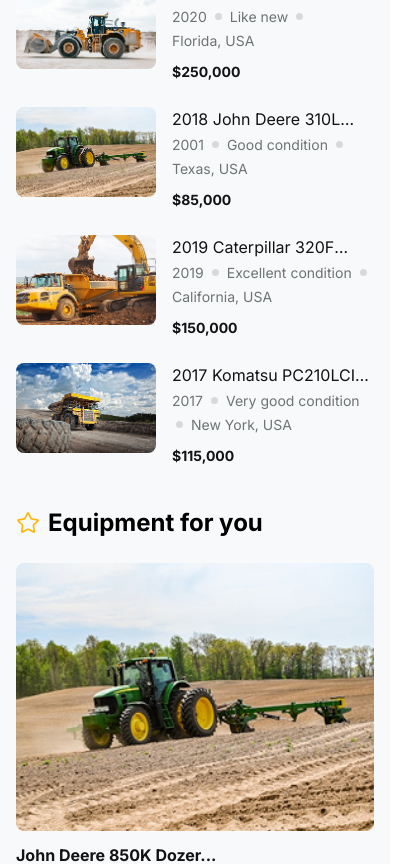
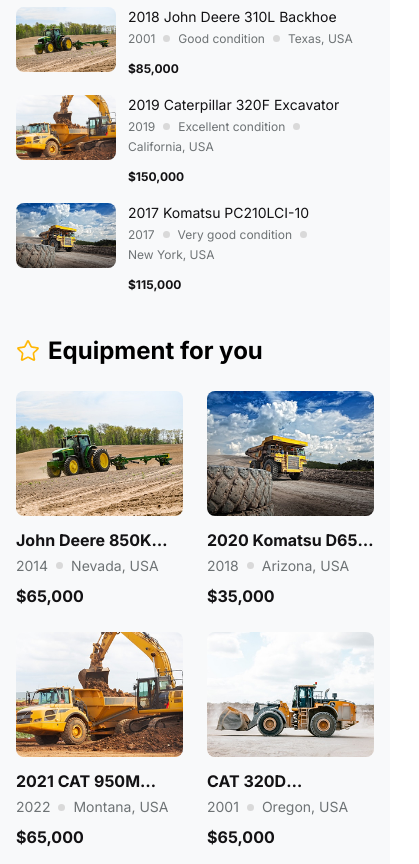
Before and after one commit to mountbox-ui/EZ-Trade-Machinery, a React (Vite) app: page / in a window 390 px wide. Shown: the part 4052-4916 px from the top of the page, 419 px wide, since content can reach past the window. Built offline with nearby package versions, Linux system fonts and the light colour scheme.

Commit message:
responsive issues

```diff
--- a/src/components/EquipmentForYou.jsx
+++ b/src/components/EquipmentForYou.jsx
@@ -51,7 +51,7 @@
         </div>
       </div>
 
-      <div className="grid grid-cols-1 sm:grid-cols-2 lg:grid-cols-4 gap-6">
+      <div className="grid grid-cols-2 sm:grid-cols-2 lg:grid-cols-4 gap-6">
         {items.map((item) => (
           <div key={item.id} className="group cursor-pointer">
             <div className="relative rounded-[8px] overflow-hidden mb-3">
--- a/src/components/Footer.jsx
+++ b/src/components/Footer.jsx
@@ -65,7 +65,7 @@
           <div className="lg:col-span-1">
             {/* Logo */}
             <div className="mb-12">
-              <div className="inline-flex items-center gap-3 p-3">
+              <div className="inline-flex items-center gap-3 p-0 md:p-3">
                 <img src={logo} alt="EZ Trade Machinery" className="h-[104px] w-[118px]" />
               </div>
             </div>
@@ -160,20 +160,20 @@
             </div>
 
             {/* Subscribe to Newsletter */}
-            <div className="flex-1 lg:max-w-md overflow-hidden">
+            <div className="w-full lg:flex-1 lg:max-w-md">
               <h3 className="font-inter text-white font-normal text-lg mb-4">Subscribe to Newsletter</h3>
-              <form onSubmit={handleSubscribe} className="flex gap-2">
+              <form onSubmit={handleSubscribe} className="flex flex-col sm:flex-row gap-2">
                 <input
                   type="email"
                   placeholder="Enter your email"
                   value={email}
                   onChange={(e) => setEmail(e.target.value)}
-                  className="flex-1 px-4 py-2 rounded-lg bg-[#FFFFFF1A] text-white placeholder-gray-400 border border-[#FFFFFF33] focus:outline-none focus:ring-2 focus:ring-[#FFB703] focus:border-transparent"
+                  className="flex-1 min-w-0 px-3 sm:px-4 py-2 text-sm sm:text-base rounded-lg bg-[#FFFFFF1A] text-white placeholder-gray-400 border border-[#FFFFFF33] focus:outline-none focus:ring-2 focus:ring-[#FFB703] focus:border-transparent"
                   required
                 />
                 <button
                   type="submit"
-                  className="px-6 py-2 bg-[#FFB703] text-gray-900 font-bold rounded-lg hover:bg-[#FFB703]/90 transition-colors focus:outline-none focus:ring-2 focus:ring-[#FFB703] focus:ring-offset-2 focus:ring-offset-[#2C2C2C]"
+                  className="px-4 sm:px-6 py-2 bg-[#FFB703] text-gray-900 font-bold text-sm sm:text-base rounded-lg hover:bg-[#FFB703]/90 transition-colors focus:outline-none focus:ring-2 focus:ring-[#FFB703] focus:ring-offset-2 focus:ring-offset-[#2C2C2C] whitespace-nowrap flex-shrink-0"
                 >
                   Subscribe
                 </button>
--- a/src/components/NewListings.jsx
+++ b/src/components/NewListings.jsx
@@ -73,20 +73,20 @@
         </div>
       </div>
 
-      <div className="grid grid-cols-1 md:grid-cols-2 gap-6">
+      <div className="grid grid-cols-1 md:grid-cols-2 gap-4 md:gap-6">
         {listings.map((listing) => (
-          <div key={listing.id} className="group cursor-pointer flex items-start gap-4">
+          <div key={listing.id} className="group cursor-pointer flex items-start gap-3 md:gap-4">
             <div className="relative rounded-[8px] overflow-hidden flex-shrink-0">
               <img
                 src={listing.image}
                 alt={listing.title}
-                className="w-[140px] h-[90px] object-cover transition-transform duration-300 group-hover:scale-105"
+                className="w-[100px] h-[65px] md:w-[140px] md:h-[90px] object-cover transition-transform duration-300 group-hover:scale-105"
               />
             </div>
 
-            <div className="flex flex-col gap-1 flex-1">
-              <h3 className="font-inter font-normal text-base text-[#131214] line-clamp-1">{listing.title}</h3>
-              <div className="flex flex-wrap items-center text-sm font-inter font-normal text-[#6E7375] gap-1">
+            <div className="flex flex-col gap-1 flex-1 min-w-0">
+              <h3 className="font-inter font-normal text-sm md:text-base text-[#131214] line-clamp-1">{listing.title}</h3>
+              <div className="flex flex-wrap items-center text-xs md:text-sm font-inter font-normal text-[#6E7375] gap-1">
                 <span>{listing.year}</span>
                 <img src={EllipseIcon} alt="" className="mx-1" />
                 <span>{listing.condition}</span>
@@ -94,7 +94,7 @@
                 <span>{listing.location}</span>
               </div>
               <div className="mt-1">
-                <span className="font-bold text-[#131214] text-sm">${listing.price}</span>
+                <span className="font-bold text-[#131214] text-xs md:text-sm">${listing.price}</span>
               </div>
             </div>
           </div>
```
